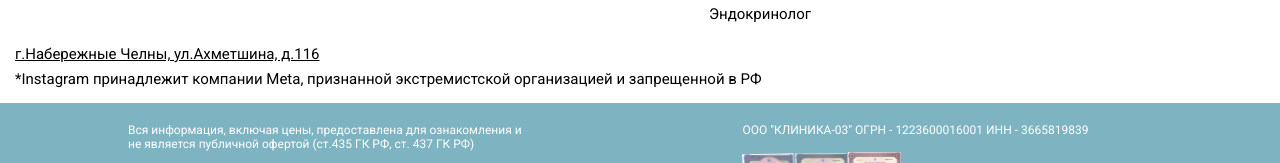
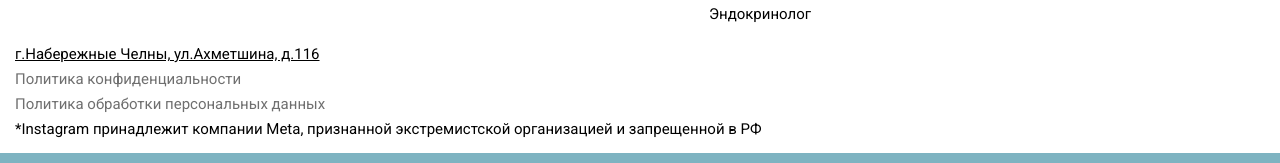
Before and after one commit to Insafch1k/frontend-for-clinic, an Angular app: page /stock in a window 1280 px wide. Shown: the part 2351-2514 px from the top of the page. Built offline with nearby package versions, Linux system fonts and the light colour scheme; no server answers; sample sign-in values are in the browser's storage.

Commit message:
Описание изменений

```diff
--- a/src/app/website/clinic/layout/footer/footer.component.html
+++ b/src/app/website/clinic/layout/footer/footer.component.html
@@ -68,6 +68,12 @@
             <li class="location" (click)="goToYandex()">
                 г.Набережные Челны, ул.Ахметшина, д.116
             </li>
+            <a class="no-underline" href="assets/data/pdfs/Политика_в_отношении_обработки_персональных_данных.pdf" target="_blank">
+                <li class="text-grey">Политика конфиденциальности</li>
+            </a>
+            <a class="no-underline" href="assets/data/pdfs/Политика_в_отношении_обработки_персональных_данных.pdf" target="_blank">
+                <li class="text-grey">Политика обработки персональных данных</li>
+            </a>
             <li>
                 *Instagram принадлежит компании Meta, признанной экстремистской
                 организацией и запрещенной в РФ
--- a/src/app/website/clinic/layout/footer/footer.component.scss
+++ b/src/app/website/clinic/layout/footer/footer.component.scss
@@ -100,8 +100,11 @@
         & .location {
             text-decoration: underline;
         }
-        & .text-grey {
-            color: #6f6f6f;
+        & .no-underline {
+            text-decoration: none;
+            .text-grey {
+                color: #6f6f6f;
+            }
         }
     }
 }
--- a/src/app/website/clinic/main/appointment-by-choice/appointment-by-choice.component.html
+++ b/src/app/website/clinic/main/appointment-by-choice/appointment-by-choice.component.html
@@ -109,7 +109,12 @@
             <div class="buttons-for">
                 <div class="agreement">
                     <input type="checkbox" formControlName="consent" id="consent" required />
-                    <label for="consent">даю согласие на обработку персональных данных в соответствии с <br /><p>“Политикой конфиденциальности”.</p></label>
+                    <label for="consent">
+                        даю согласие на обработку персональных данных в соответствии с <br />
+                        <a href="assets/data/pdfs/Политика_в_отношении_обработки_персональных_данных.pdf" target="_blank">
+                            <p>“Политикой конфиденциальности”</p>
+                        </a>
+                    </label>
                     <div *ngIf="appointmentForm.get('consent')?.invalid && appointmentForm.get('consent')?.touched" class="error">
                         <small class="error-consent">Вы должны согласиться на обработку данных.</small>
                     </div>
--- a/src/app/website/clinic/main/req-record/req-record.component.html
+++ b/src/app/website/clinic/main/req-record/req-record.component.html
@@ -13,12 +13,12 @@
                         id="consent"
                         required
                     />
-                    <label for="consent"
-                        >даю согласие на обработку персональных данных в
-                        соответствии с “
-                        <p>Политикой конфиденциальности</p>
-                        ”.</label
-                    >
+                    <label for="consent">
+                        даю согласие на обработку персональных данных в соответствии с
+                        <a href="assets/data/pdfs/Политика_в_отношении_обработки_персональных_данных.pdf" target="_blank">
+                            <p>“Политикой конфиденциальности”</p>
+                        </a>
+                    </label>
                     <div
                         *ngIf="
                             appointmentForm.get('consent')?.invalid &&
```
Also changed, not shown: 1 other file (tests, documents, lock files or other folders).
